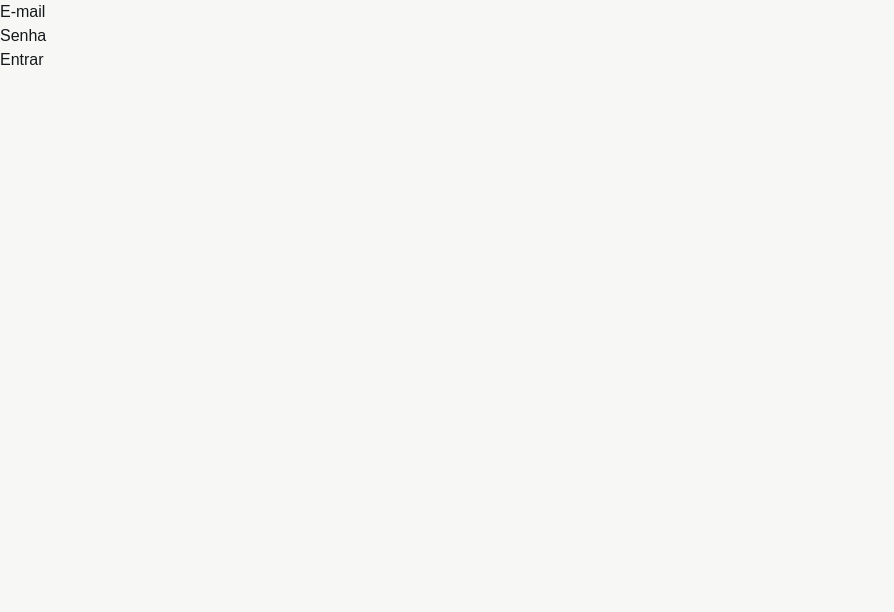
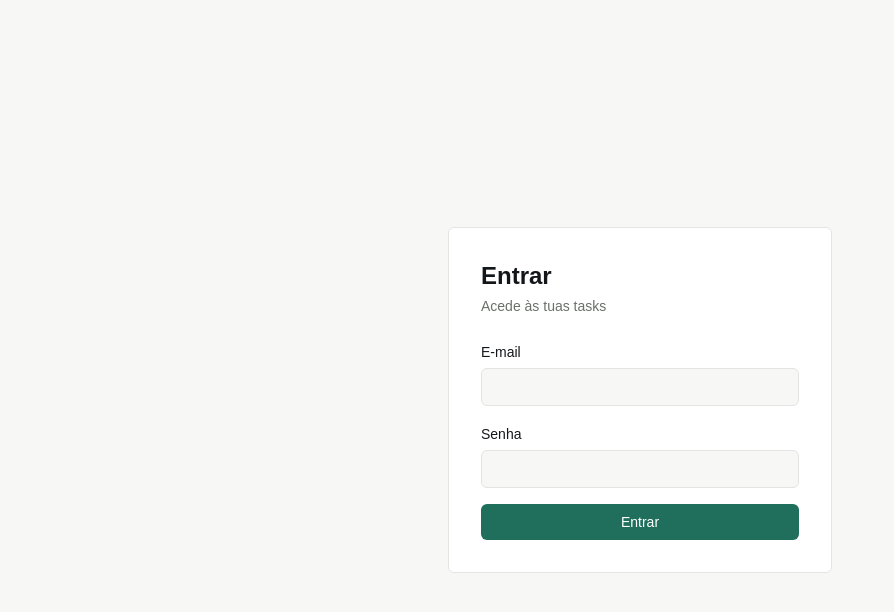
Before and after one commit to giovannacostaxavier/Task-Tracker-Front, a React (Vite) app: page /login in a window 1280 px wide. Shown: the top 612 px of the page, without its empty margins (0-894 px from the left). Built offline with nearby package versions, Linux system fonts and the light colour scheme.

Commit message:
feat: colocando estilo na LoginPage

```diff
--- a/src/features/auth/LoginPage.tsx
+++ b/src/features/auth/LoginPage.tsx
@@ -28,21 +28,55 @@ const LoginPage = () => {
   };
 
   return (
-    <form onSubmit={handleSubmit(onSubmit)}>
+    <div className="flex min-h-screen items-center justify-center bg-bg px-4">
+      <div className="w-full max-w-sm rounded-md border border-hairline bg-surface p-8">
+        <h1 className="font-display text-2xl font-semibold text-ink">Entrar</h1>
+        <p className="mt-1 text-sm text-ink-muted">Acede às tuas tasks</p>
+
+        <form onSubmit={handleSubmit(onSubmit)} className="mt-6 space-y-4">
           <div>
-        <label htmlFor="email">E-mail</label>
-        <input id="email" type="email" {...register('email')} />
-        {errors.email && <span>{errors.email.message}</span>}
+            <label htmlFor="email" className="text-sm font-medium text-ink">
+              E-mail
+            </label>
+            <input
+              id="email"
+              type="email"
+              {...register('email')}
+              className="mt-1 w-full rounded-md border border-hairline bg-bg px-3 py-2 text-sm text-ink outline-none focus:border-accent"
+            />
+            {errors.email && (
+              <span className="mt-1 block text-xs text-status-doing">
+                {errors.email.message}
+              </span>
+            )}
           </div>
 
           <div>
-        <label htmlFor="senha">Senha</label>
-        <input id="senha" type="password" {...register('senha')} />
-        {errors.senha && <span>{errors.senha.message}</span>}
+            <label htmlFor="senha" className="text-sm font-medium text-ink">
+              Senha
+            </label>
+            <input
+              id="senha"
+              type="password"
+              {...register('senha')}
+              className="mt-1 w-full rounded-md border border-hairline bg-bg px-3 py-2 text-sm text-ink outline-none focus:border-accent"
+            />
+            {errors.senha && (
+              <span className="mt-1 block text-xs text-status-doing">
+                {errors.senha.message}
+              </span>
+            )}
           </div>
 
-      <button type="submit">Entrar</button>
+          <button
+            type="submit"
+            className="w-full rounded-md bg-accent py-2 text-sm font-medium text-white hover:opacity-90"
+          >
+            Entrar
+          </button>
         </form>
+      </div>
+    </div>
   );
 };
 
```
Lines whose indentation alone changed are shown as unchanged.
